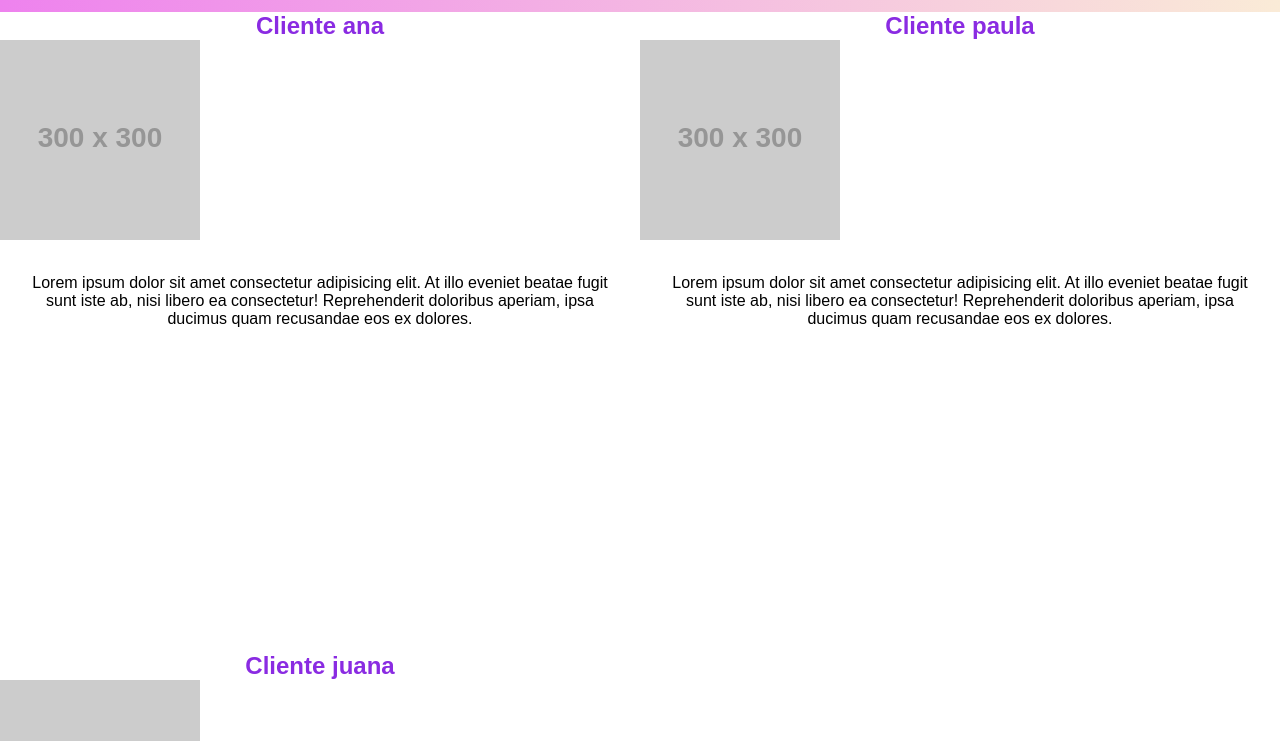
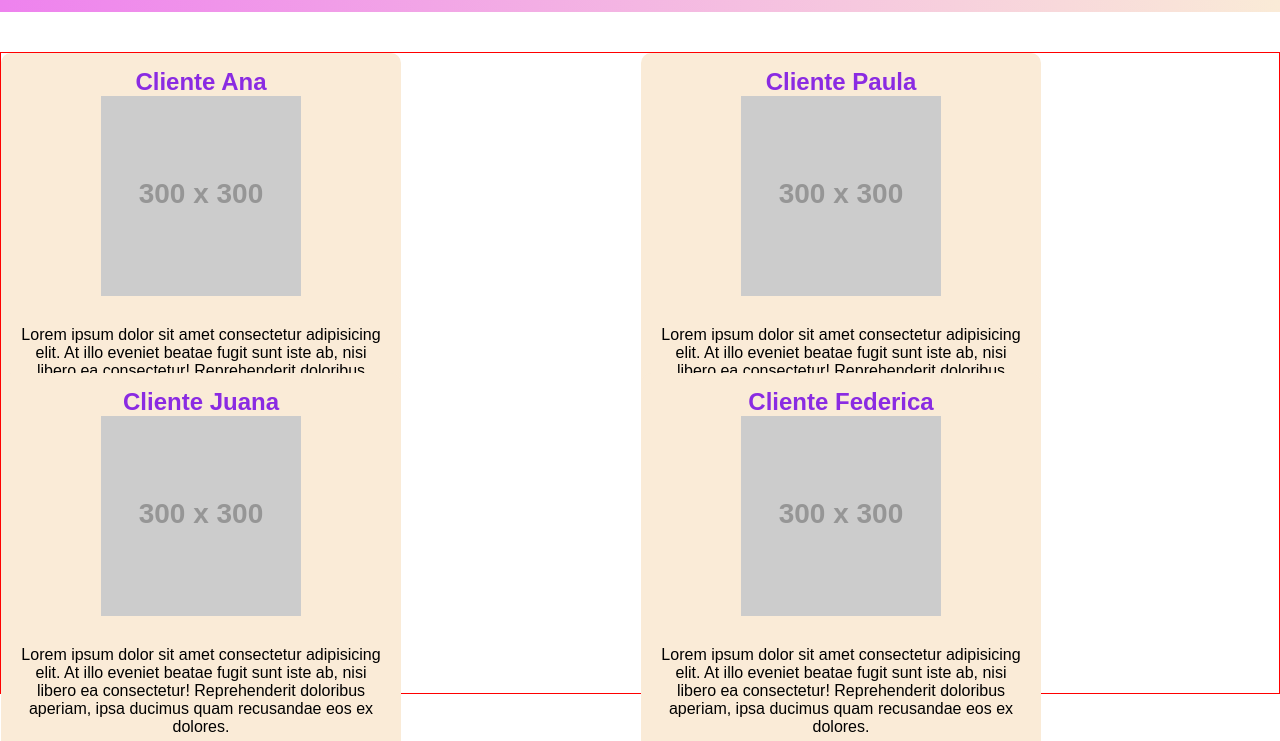
Before and after one commit to fiorela-gonnet/Proyecto-Coder, a plain HTML site: page pages/clientes.html in a window 1280 px wide. Shown: the part 55-796 px from the top of the page. Drawn offline with Linux system fonts and the light colour scheme; placeholder pictures from the web are drawn by us.

Commit message:
transicion

```diff
--- a/pages/clientes.html
+++ b/pages/clientes.html
@@ -24,7 +24,7 @@
     </header>
     <main class="contenedor">
         <div class="caja">
-            <h2 class="h2">Cliente ana</h2>
+            <h2 class="h2">Cliente Ana</h2>
             <img class="foto-cliente" src="https://via.placeholder.com/300px" alt="">
             <p>
                 Lorem ipsum dolor sit amet consectetur adipisicing elit. At illo eveniet beatae fugit sunt iste ab, nisi
@@ -32,7 +32,7 @@
             </p>
         </div>
         <div class="caja">
-            <h2 class="h2">Cliente paula</h2>
+            <h2 class="h2">Cliente Paula</h2>
             <img class="foto-cliente" src="https://via.placeholder.com/300px" alt="">
             <p>
                 Lorem ipsum dolor sit amet consectetur adipisicing elit. At illo eveniet beatae fugit sunt iste ab, nisi
@@ -40,13 +40,22 @@
             </p>
         </div>
         <div class="caja">
-            <h2 class="h2">Cliente juana</h2>
+            <h2 class="h2">Cliente Juana</h2>
             <img class="foto-cliente" src="https://via.placeholder.com/300px" alt="">
             <p>
                 Lorem ipsum dolor sit amet consectetur adipisicing elit. At illo eveniet beatae fugit sunt iste ab, nisi
                 libero ea consectetur! Reprehenderit doloribus aperiam, ipsa ducimus quam recusandae eos ex dolores.
             </p>
         </div>
+        <div class="caja">
+            <h2 class="h2">Cliente Federica</h2>
+            <img class="foto-cliente" src="https://via.placeholder.com/300px" alt="">
+            <p>
+                Lorem ipsum dolor sit amet consectetur adipisicing elit. At illo eveniet beatae fugit sunt iste ab, nisi
+                libero ea consectetur! Reprehenderit doloribus aperiam, ipsa ducimus quam recusandae eos ex dolores.
+            </p>
+        </div>
+
     </main>
     <footer>
         <p>
--- a/styles.css
+++ b/styles.css
@@ -16,6 +16,7 @@ header{
    display: flex;
    flex-direction: column;
    justify-content: center;
+   margin-bottom: 40px;
 }
 
 header h1{
@@ -75,9 +76,12 @@ footer{
    display:grid;
    grid-template-columns: 50vw 50vw;
    grid-template-rows: 50vw 50vw;
+   border: 1px solid red;
+
 }
 .foto-cliente{
     width: 200px;
+
 }
 
 @media (min-width: 1024px){
@@ -86,8 +90,27 @@ header{
     justify-content: space-between;
     align-items: center;
 }
+.contenedor{
+    display:grid;
+    grid-template-columns: 50vw 50vw;
+    grid-template-rows: 25vw 25vw;
+}
 
 header nav{
-        width: 40%
+        width: 40%;
     }
 }
+.caja{
+    width: 400px;
+    height: 400px;
+    background-color:antiquewhite;
+    transition-duration: 1s;
+    display: flex;
+    flex-direction: column;
+    align-items: center;
+    border-radius: 10px;
+    padding-top: 15px;
+}
+.caja:hover{
+    transform:scale(1.1);
+}
```
